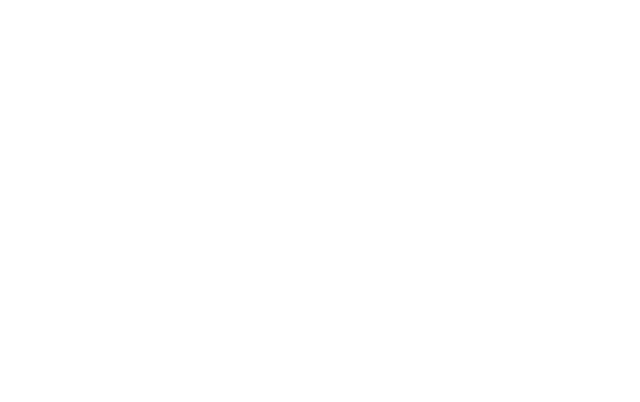
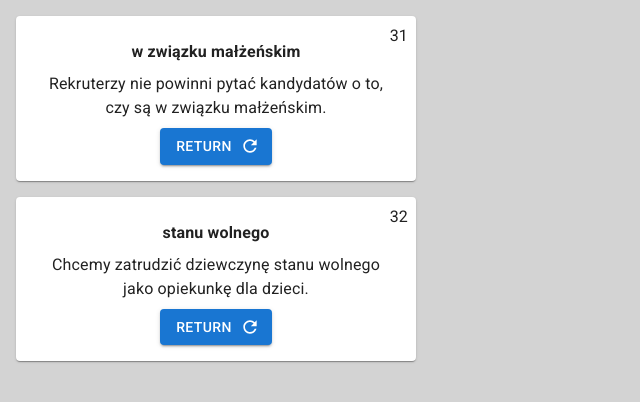
Before and after one commit to MateuszPocwiardowski/flashcards-2.0, a React (Create React App) app in the folder frontend/: page / in a window 1280 px wide. Shown: the top 402 px of the page, without its empty margins (0-640 px from the left). Built offline with nearby package versions, Linux system fonts and the light colour scheme.

Commit message:
add card, button, text components, add logic

```diff
--- a/frontend/public/index.html
+++ b/frontend/public/index.html
@@ -1,20 +1,19 @@
 <!DOCTYPE html>
 <html lang="en">
+
 <head>
   <meta charset="utf-8" />
   <link rel="icon" href="%PUBLIC_URL%/favicon.ico" />
   <meta name="viewport" content="width=device-width, initial-scale=1" />
   <meta name="theme-color" content="#000000" />
-    <meta
-      name="description"
-      content="Web site created using create-react-app"
-    />
+  <meta name="description" content="Web site created using create-react-app" />
   <link rel="apple-touch-icon" href="%PUBLIC_URL%/logo192.png" />
   <!--
       manifest.json provides metadata used when your web app is installed on a
       user's mobile device or desktop. See https://developers.google.com/web/fundamentals/web-app-manifest/
     -->
   <link rel="manifest" href="%PUBLIC_URL%/manifest.json" />
+  <link rel="stylesheet" href="https://fonts.googleapis.com/css?family=Roboto:300,400,500,700&display=swap" />
   <!--
       Notice the use of %PUBLIC_URL% in the tags above.
       It will be replaced with the URL of the `public` folder during the build.
@@ -26,6 +25,7 @@
     -->
   <title>React App</title>
 </head>
+
 <body>
   <noscript>You need to enable JavaScript to run this app.</noscript>
   <div id="root"></div>
@@ -40,4 +40,5 @@
       To create a production bundle, use `npm run build` or `yarn build`.
     -->
 </body>
+
 </html>
--- a/frontend/src/App.css
+++ b/frontend/src/App.css
@@ -0,0 +1,5 @@
+* {
+    margin: 0;
+    padding: 0;
+    box-sizing: border-box;
+}
--- a/frontend/src/App.js
+++ b/frontend/src/App.js
@@ -1,11 +1,97 @@
-import './App.css';
+import { useState } from 'react'
+import Card from '@mui/material/Card'
+import Check from '@mui/icons-material/Check'
+import RefreshIcon from '@mui/icons-material/Refresh'
+import CloseIcon from '@mui/icons-material/Close'
+import Text from './components/Text/Text'
+import PrimaryButton from './components/Buttons/PrimaryButton'
+import './App.css'
 
-function App() {
-  return (
-    <div className="App">
+const CARDS = [
+	{
+		id: 31,
+		engWord: `married`,
+		plWord: `w związku małżeńskim`,
+		engSentence: `Recruiters should not ask cadidates if they are merried.`,
+		plSentence: 'Rekruterzy nie powinni pytać kandydatów o to, czy są w związku małżeńskim.',
+		status: 'unknown',
+	},
+	{
+		id: 32,
+		engWord: `single`,
+		plWord: `stanu wolnego`,
+		engSentence: `We are looking to hire a single girl as an au pair.`,
+		plSentence: 'Chcemy zatrudzić dziewczynę stanu wolnego jako opiekunkę dla dzieci.',
+		status: 'unknown',
+	},
+]
 
-    </div>
-  );
+const App = () => {
+	const [cards, setCards] = useState(CARDS)
+	const [turnedCard, setTurnedCard] = useState(false)
+
+	const addToKnowHandler = (id, status) => {
+		setCards(prevState => {
+			const updatedTask = prevState.map(card => ({
+				id: card.id,
+				engWord: card.engWord,
+				plWord: card.plWord,
+				engSentence: card.engSentence,
+				plSentence: card.plSentence,
+				status: card.id === id ? card.status : status,
+			}))
+			return updatedTask
+		})
+	}
+
+	return (
+		<div className='App'>
+			{cards.map(({ id, engWord, engSentence, plWord, plSentence, status }) => (
+				<Card key={id} sx={{ margin: 2, padding: 2, maxWidth: '400px', position: 'relative' }}>
+					<Text sx={{ position: 'absolute', top: 0, right: 0 }}>{id}</Text>
+					{turnedCard && (
+						<>
+							<Text sx={{ fontWeight: 700 }}>{engWord}</Text>
+							<Text>{engSentence}</Text>
+							<Text>{status}</Text>
+							<PrimaryButton
+								variant='contained'
+								color='success'
+								endIcon={<Check />}
+								sx={{ m: 1 }}
+								onClick={addToKnowHandler(id, status)}>
+								I know
+							</PrimaryButton>
+							<PrimaryButton
+								variant='contained'
+								color='error'
+								endIcon={<CloseIcon />}
+								sx={{ m: 1 }}
+								onClick={addToKnowHandler(id, status)}>
+								I don't know
+							</PrimaryButton>
+						</>
+					)}
+
+					{!turnedCard && (
+						<>
+							<Text sx={{ fontWeight: 700 }}>{plWord}</Text>
+							<Text>{plSentence}</Text>
+							<PrimaryButton
+								variant='contained'
+								color='primary'
+								endIcon={<RefreshIcon />}
+								onClick={() => {
+									setTurnedCard(prevState => !prevState)
+								}}>
+								Return
+							</PrimaryButton>
+						</>
+					)}
+				</Card>
+			))}
+		</div>
+	)
 }
 
-export default App;
+export default App
--- /dev/null
+++ b/frontend/src/components/Buttons/PrimaryButton.js
@@ -0,0 +1,9 @@
+import { Button } from '@mui/material'
+
+export default function PrimaryButton({ variant, color, endIcon, onClick, sx, children }) {
+	return (
+		<Button variant={variant} color={color} endIcon={endIcon} onClick={onClick} sx={{ ...sx }}>
+			{children}
+		</Button>
+	)
+}
--- /dev/null
+++ b/frontend/src/components/Text/Text.js
@@ -0,0 +1,9 @@
+import { Typography } from '@mui/material'
+
+export default function Text({ as, sx, children }) {
+	return (
+		<Typography variant='body1' as={as || 'p'} sx={{ m: 1, ...sx }}>
+			{children}
+		</Typography>
+	)
+}
--- a/frontend/src/index.css
+++ b/frontend/src/index.css
@@ -0,0 +1,6 @@
+body {
+    display: flex;
+    flex-direction: row;
+    text-align: center;
+	background-color: lightgray;
+}
```
Also changed, not shown: frontend/package.json (+11 -0 lines), frontend/src/components/Cards/PrimaryCard.js (added, +10 -0 lines), 1 other file (tests, documents, lock files or other folders). Lines whose indentation alone changed are shown as unchanged.
